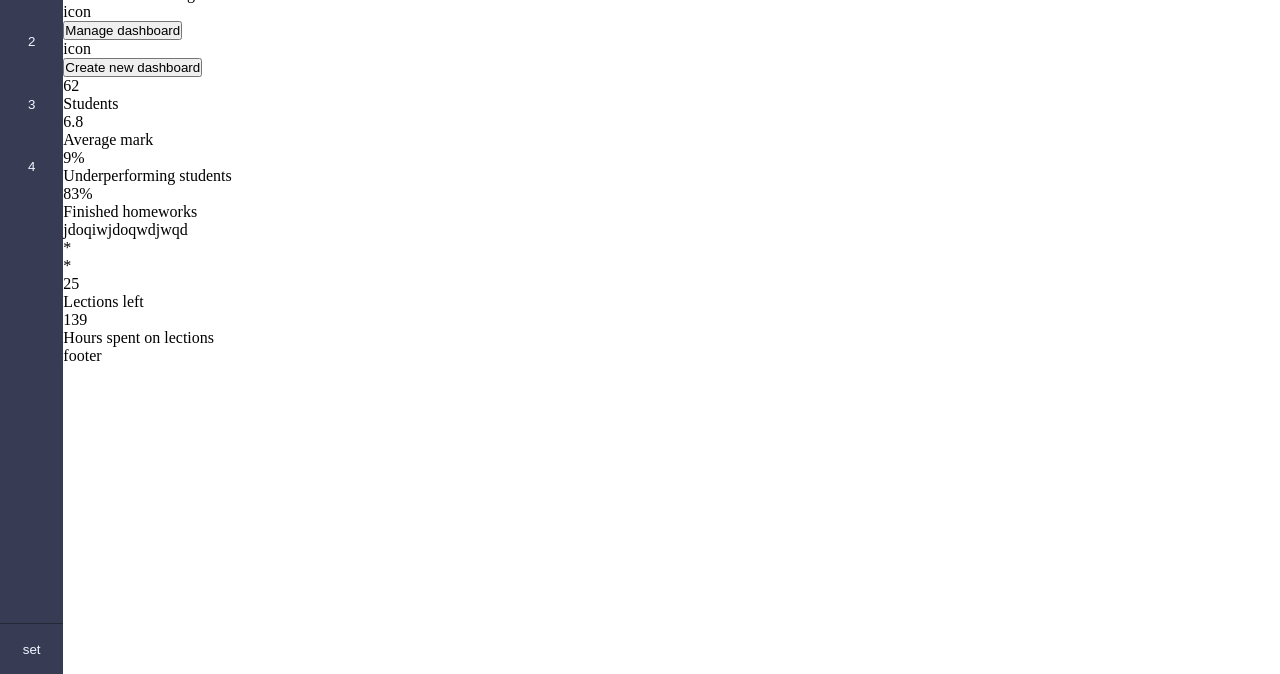
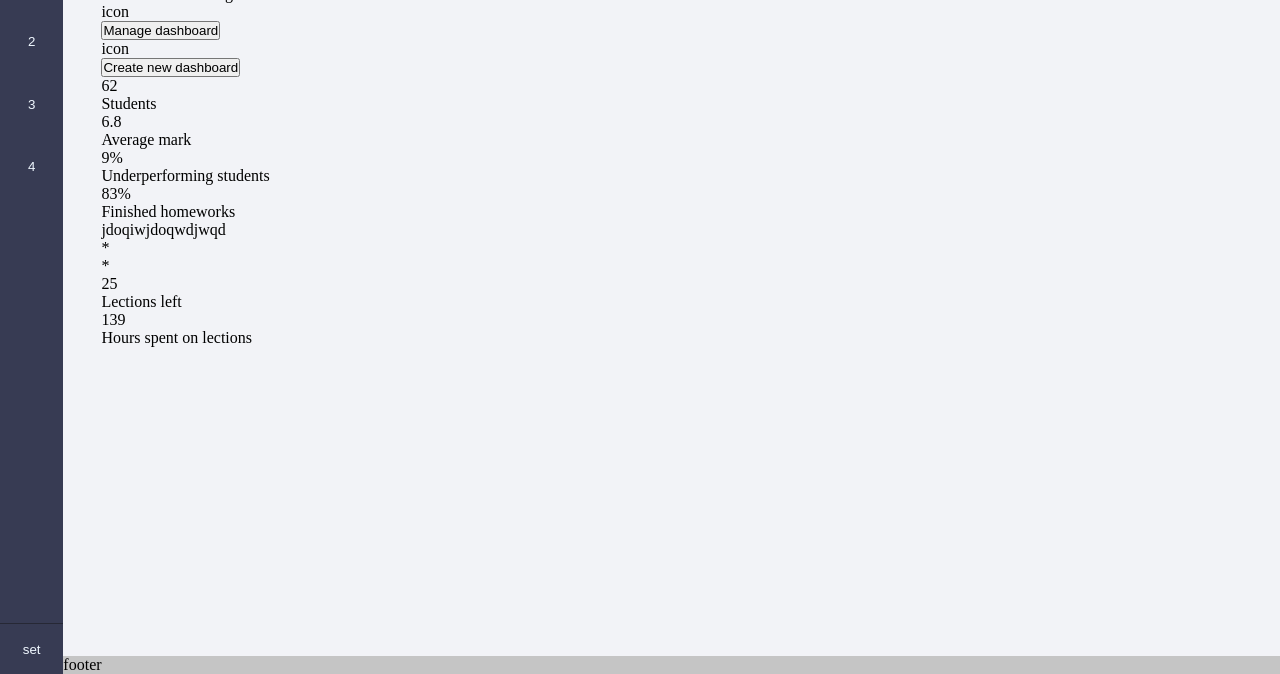
Before and after one commit to mroleg-git/myCSStests, a website built with webpack: page src/index.html in a window 1280 px wide. Shown: the part 126-800 px from the top of the page. Built offline with nearby package versions, Linux system fonts and the light colour scheme.

Commit message:
add comments

```diff
--- a/src/scss/index.scss
+++ b/src/scss/index.scss
@@ -8,3 +8,4 @@
 @import "/src/scss/scssModules/dashboard.scss";
 @import "/src/scss/scssModules/grid.scss";
 @import "/src/scss/scssModules/data.scss";
+@import "/src/scss/scssModules/footer.scss";
--- a/src/scss/scssModules/content.scss
+++ b/src/scss/scssModules/content.scss
@@ -1,15 +1,14 @@
-// .content {
-//   background-color: #f2f3f7;
-//   /* width: 910px; */
-//   /* height: 490px; */
+// $contentPadding: (100%/ (1920px / 60px));
 
-//   padding-left: 30px;
-//   padding-right: 30px;
-//   display: flex;
-//   flex-direction: column;
-// }
+.content {
+  flex: 1 1 auto;
 
-// footer {
-//   text-align: center;
-//   background-color: #c5c5c5;
-// }
+  padding-left: $contentPadding;
+  padding-right: $contentPadding;
+
+  display: flex;
+  flex-direction: column;
+}
+.content__decoration--c {
+  background-color: #f2f3f7;
+}
--- /dev/null
+++ b/src/scss/scssModules/footer.scss
@@ -0,0 +1,5 @@
+footer {
+}
+.footer__decoration--c {
+  background-color: #c5c5c5;
+}
--- a/src/scss/scssModules/sidebar.scss
+++ b/src/scss/scssModules/sidebar.scss
@@ -1,3 +1,7 @@
+// $sidebarWidth: (100% / ($maketW / 100px));
+// $sidebarHeight: 100%;
+// $sidebarBtnH: (100% / ($maketH / 100px));
+
 .sidebar {
   @include sizes($sidebarWidth, $sidebarHeight);
   @include min_sizes(50px, 540px);
--- a/src/scss/scssModules/topbar.scss
+++ b/src/scss/scssModules/topbar.scss
@@ -1,3 +1,6 @@
+// $topbarWidth: 100%;
+// $topbarHeight: (100% / ($maketH / 100px));
+
 .topbar {
   @include sizes($topbarWidth, $topbarHeight);
   @include min_sizes(905px, 50px);
--- a/src/scss/scssModules/variables.scss
+++ b/src/scss/scssModules/variables.scss
@@ -8,3 +8,5 @@ $sidebarBtnH: (100% / ($maketH / 100px));
 
 $topbarWidth: 100%;
 $topbarHeight: (100% / ($maketH / 100px));
+
+$contentPadding: (100%/ (1920px / 60px));
--- a/src/scss/scssModules/wrappers.scss
+++ b/src/scss/scssModules/wrappers.scss
@@ -1,3 +1,5 @@
+// $maketW: 1920px;
+// $maketH: 1080px;
 * {
   box-sizing: border-box;
   padding: 0px;
```
